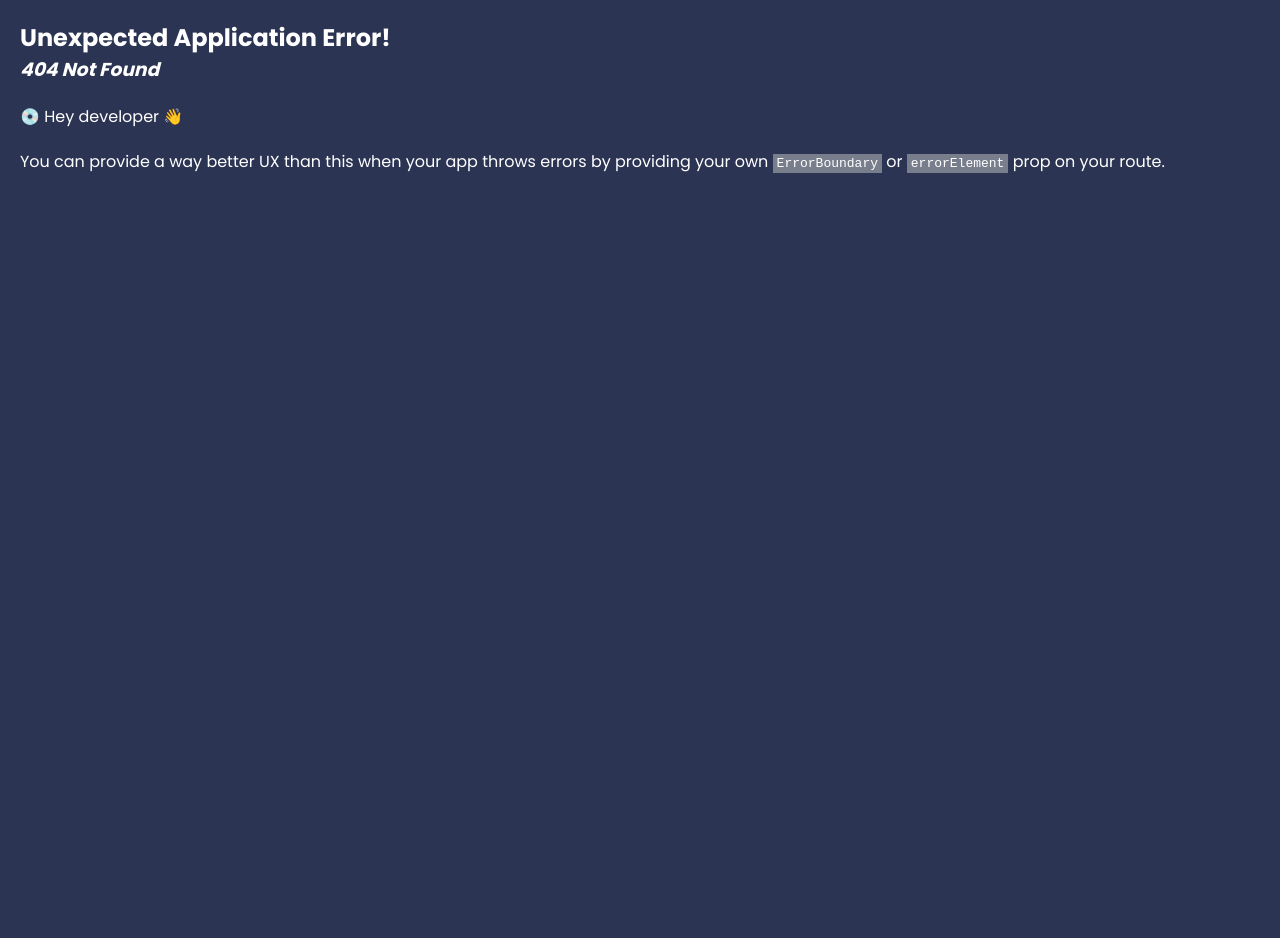
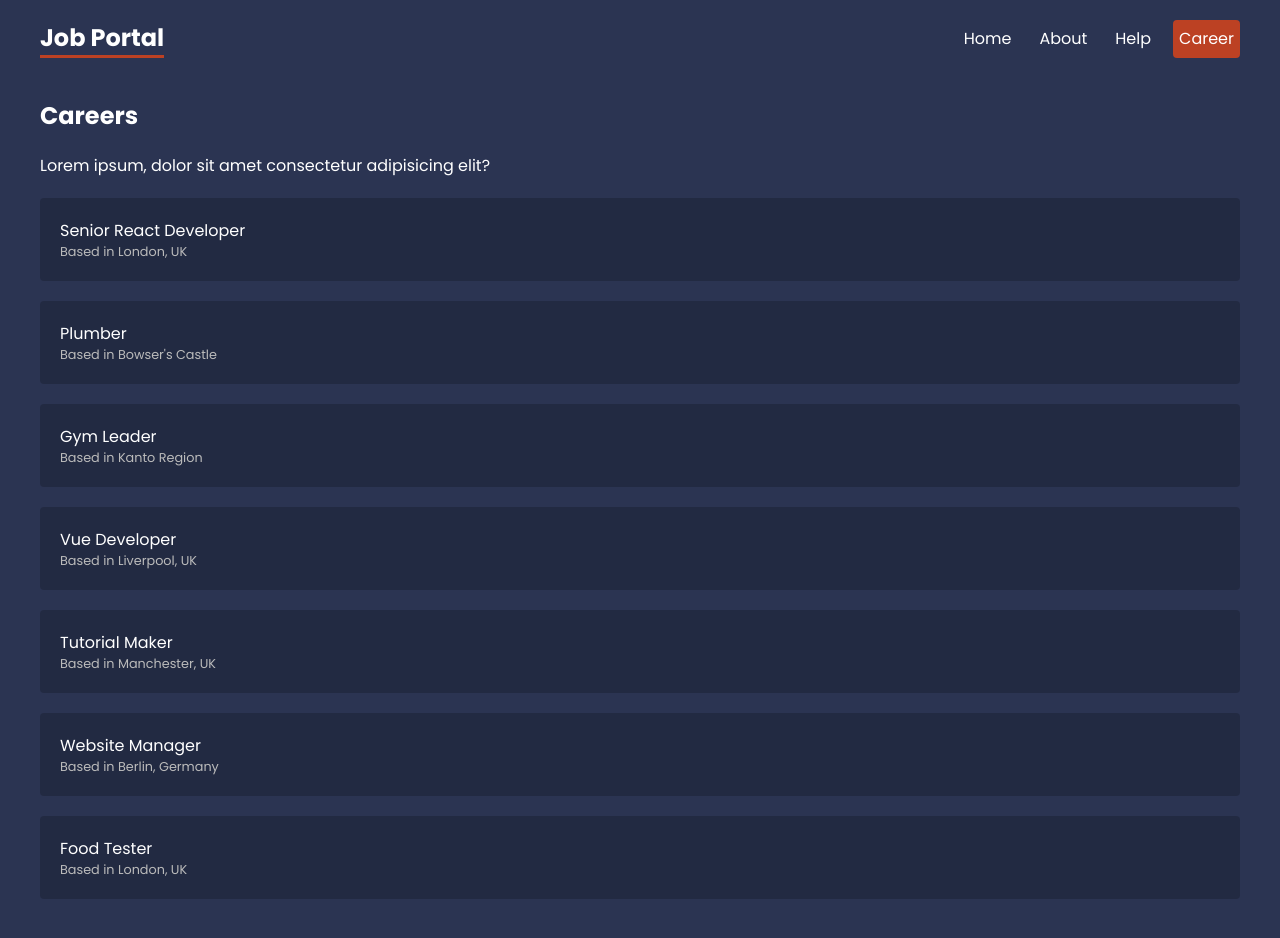
Before and after one commit to zohebzaman12/react-router-course, a React (Create React App) app: page /careers in a window 1280 px wide. Before the commit this address had no page. Shown: the top 938 px of the page. Before the commit the page ends 800 px from the top, so only its background shows below. Built offline with nearby package versions, Linux system fonts and the light colour scheme; data requests are answered from the project's data file.

Commit message:
Added careers page and a loader function

```diff
--- a/src/App.js
+++ b/src/App.js
@@ -2,20 +2,32 @@ import { Route,createRoutesFromElements } from "react-router-dom";
 import { createBrowserRouter,RouterProvider } from "react-router-dom";
 import Home from "./pages/Home";
 import About from "./pages/About";
-import RootLayout from "./pages/RootLayout";
+import RootLayout from "./Layouts/RootLayout";
 import Faq from "./pages/Faq";
 import Contact from "./pages/Contact";
-import HelpLayout from "./pages/HelpLayout";
+import HelpLayout from "./Layouts/HelpLayout";
+import Error404 from "./pages/Error404";
+import CareersLayout from "./Layouts/CareerLayout";
+import Careers,{careerLoaders} from "./pages/Careers";
 
 const router = createBrowserRouter(
   createRoutesFromElements(
-    <Route path="/" element={<RootLayout />}>
+    <Route path="/" element={<RootLayout />} errorElement={<Error404 />}>
       <Route index element={<Home />}/>
       <Route path="about" element={<About />}/>
+
       <Route path="help" element={<HelpLayout />}>
         <Route path="faq" element={<Faq />}/>
         <Route path="contact" element={<Contact/>}/>
       </Route>
+      <Route path="careers" element={<CareersLayout />}>
+        <Route
+        index
+        element={<Careers />}
+        loader={careerLoaders}
+        />
+      </Route>
+
     </Route>
   )
 )
--- /dev/null
+++ b/src/Layouts/CareerLayout.js
@@ -0,0 +1,12 @@
+import { Outlet } from "react-router-dom"
+
+export default function CareersLayout() {
+  return (
+    <div className="careers-layout">
+      <h2>Careers</h2>
+      <p>Lorem ipsum, dolor sit amet consectetur adipisicing elit?</p>
+
+      <Outlet />
+    </div>
+  )
+}
--- a/src/pages/RootLayout.js
+++ b/src/Layouts/RootLayout.js
@@ -9,6 +9,7 @@ const RootLayout = () => {
                 <NavLink to="/">Home</NavLink>
                 <NavLink to="about">About</NavLink>
                 <NavLink to="help">Help</NavLink>
+                <NavLink to="careers">Career</NavLink>
 
             </nav>
       </header>
--- a/src/index.css
+++ b/src/index.css
@@ -105,6 +105,24 @@ form label span {
 
 
 /* careers list */
+.careers > a {
+  display: block;
+  background: rgba(0,0,0,0.2);
+  padding: 20px;
+  border-radius: 4px;
+  margin: 20px 0;
+  text-decoration: none;
+}
+.careers > a:hover p {
+  color: var(--primary);
+}
+.careers p {
+  margin: 0;
+}
+.careers > a p:last-child {
+ font-size: 0.8em;
+ color: #bbb;
+}
 
 
 /* careers details */
--- /dev/null
+++ b/src/pages/Careers.js
@@ -0,0 +1,29 @@
+import React from 'react'
+import { useLoaderData,NavLink } from 'react-router-dom'
+const Careers = () => {
+
+    const careers = useLoaderData();
+
+  return (
+    <div className='careers'>
+        {
+            careers.map((career) =>(
+                <NavLink to="/" key={career.id}>
+                    <p>{career.title}</p>
+                    <p>Based in {career.location}</p>
+                </NavLink>
+            ))
+
+        }
+    </div>
+  )
+}
+
+//loader function
+export const careerLoaders = async () =>{
+    const res = await fetch('http://localhost:4000/careers');
+
+    return res.json()
+}
+
+export default Careers
--- /dev/null
+++ b/src/pages/Error404.js
@@ -0,0 +1,12 @@
+import { NavLink } from "react-router-dom"
+
+export default function NotFound() {
+  return (
+    <div>
+      <h2>Page not found!</h2>
+      <p>Lorem ipsum dolor sit amet consectetur adipisicing elit. Mollitia alias cupiditate ad nostrum doloribus iste tempora quisquam excepturi repellat, fugit cumque dolore magni possimus inventore neque provident! Sunt, quo eos?</p>
+
+      <p>Go to the <NavLink to="/">Homepage</NavLink>.</p>
+    </div>
+  )
+}
```
Also changed, not shown: src/Layouts/HelpLayout.js (renamed from src/pages/HelpLayout.js).
